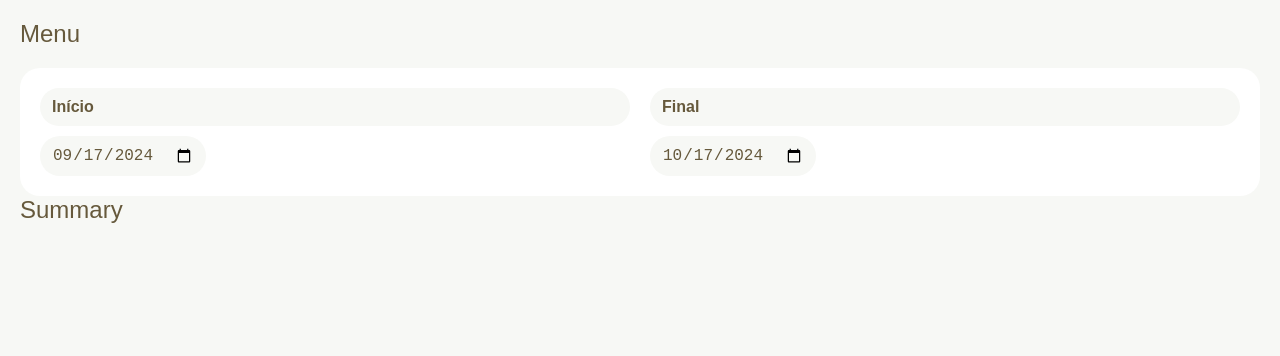
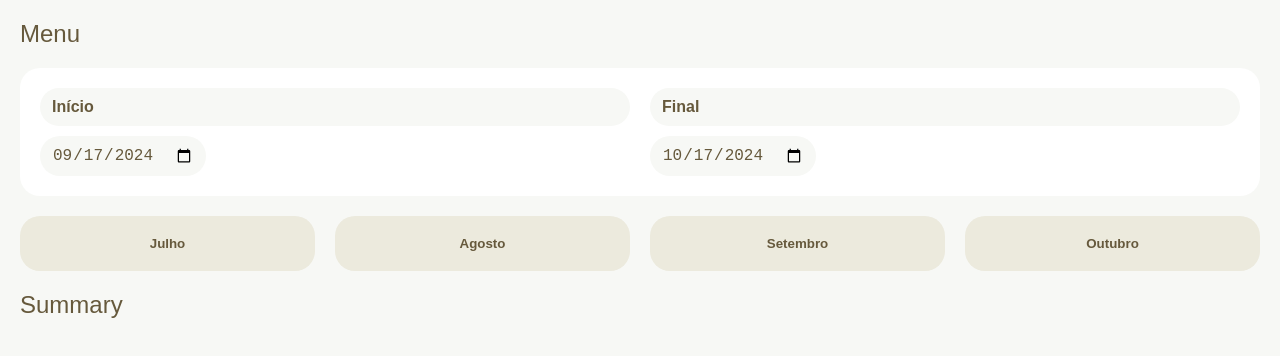
Before and after one commit to raafaelgomees10/fintech, a React app: page / in a window 1280 px wide. Shown: the top 356 px of the page. Built offline with nearby package versions, Linux system fonts and the light colour scheme; no server answers; the HTML template or start-up script is replaced by a standard one.

Commit message:
create month btn and month group components

```diff
--- a/src/components/header/index.tsx
+++ b/src/components/header/index.tsx
@@ -1,10 +1,14 @@
 import DateRange from "../dateRange";
+import MonthGroup from "../monthGroup";
 
 const Header = () => {
   return (
-    <div>
-      <DateRange />
-    </div>
+    <header className="mb">
+      <div className="mb">
+        <DateRange />
+      </div>
+      <MonthGroup />
+    </header>
   );
 };
 
--- /dev/null
+++ b/src/components/monthBtn/index.tsx
@@ -0,0 +1,49 @@
+import { CSSProperties } from "react";
+import { useData } from "../../context/dataContext";
+const styles: CSSProperties = {
+  padding: "var(--gap) var(--gap-s)",
+  backgroundColor: "var(--color-3)",
+  border: "none",
+  borderRadius: "var(--gap)",
+  color: "var(--color-2)",
+  fontWeight: "600",
+  textTransform: "capitalize",
+};
+
+const nameMonth = (n: number) => {
+  const date = new Date();
+  date.setMonth(date.getMonth() + n);
+  const name = new Intl.DateTimeFormat("pt-br", { month: "long" }).format(date);
+
+  return name;
+};
+
+const formatDate = (date: Date) => {
+  const dd = String(date.getDate()).padStart(2, "0");
+  const mm = String(date.getMonth() + 1).padStart(2, "0");
+  const yyyy = String(date.getFullYear());
+
+  return `${yyyy}-${mm}-${dd}`;
+};
+
+const MonthBtn = ({ n }: { n: number }) => {
+  const { setInicio, setFinal } = useData();
+
+  const setMonth = (n: number) => {
+    const date = new Date();
+    date.setMonth(date.getMonth() + n);
+
+    const firstDay = new Date(date.getFullYear(), date.getMonth(), 1);
+    const lastDay = new Date(date.getFullYear(), date.getMonth() + 1, 0);
+    setInicio(formatDate(firstDay));
+    setFinal(formatDate(lastDay));
+  };
+
+  return (
+    <button style={styles} onClick={() => setMonth(n)}>
+      {nameMonth(n)}
+    </button>
+  );
+};
+
+export default MonthBtn;
--- /dev/null
+++ b/src/components/monthGroup/index.tsx
@@ -0,0 +1,14 @@
+import MonthBtn from "../monthBtn";
+
+const MonthGroup = () => {
+  return (
+    <div className="flex">
+      <MonthBtn n={-3} />
+      <MonthBtn n={-2} />
+      <MonthBtn n={-1} />
+      <MonthBtn n={0} />
+    </div>
+  );
+};
+
+export default MonthGroup;
```
